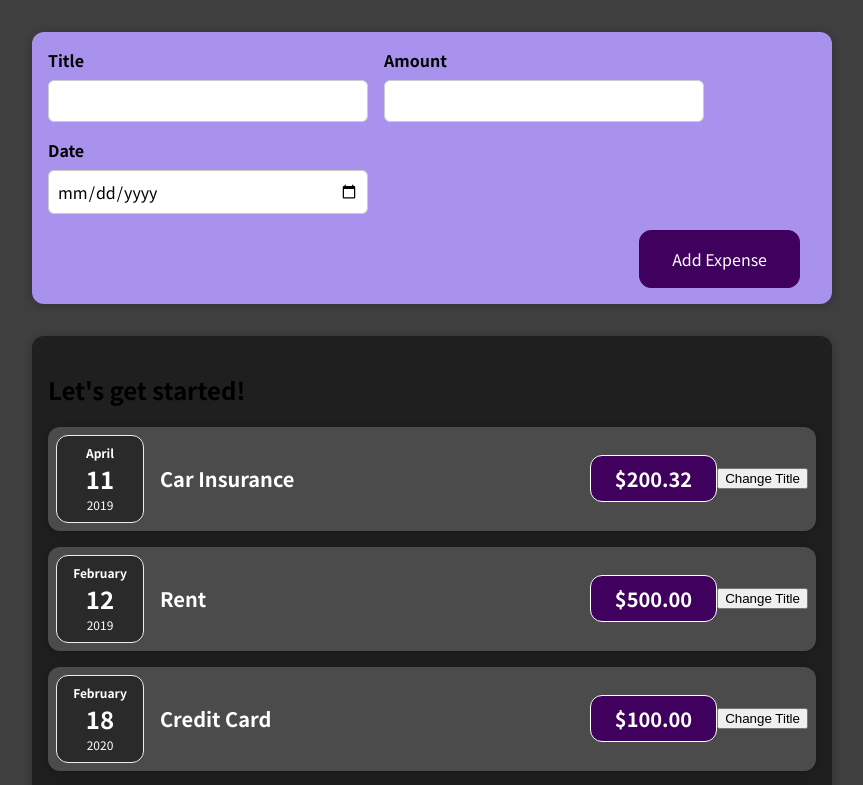
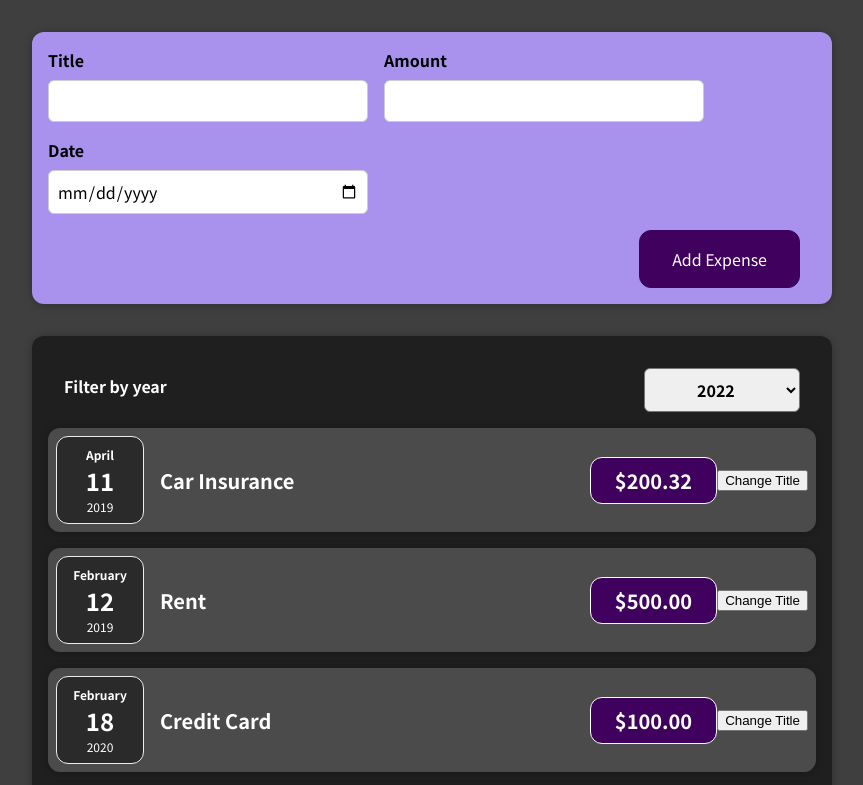
Before and after one commit to angeldeniz11235/udemy-react-basics-components, a React (Create React App) app: page / in a window 1280 px wide. Shown: the top 785 px of the page, without its empty margins (208-1071 px from the left). Built offline with nearby package versions, Linux system fonts and the light colour scheme.

Commit message:
assignment 2 mostly done

```diff
--- a/src/components/Expenses/Expenses.js
+++ b/src/components/Expenses/Expenses.js
@@ -1,11 +1,23 @@
-import ExpenseItem from './ExpenseItem';
-import Card from '../UI/Card';
-import './Expenses.css';
+import ExpenseItem from "./ExpenseItem";
+import Card from "../UI/Card";
+import "./Expenses.css";
+import ExpensesFilter from "../ExpensesFilter/ExpensesFilter";
+import {useState} from "react";
 
 function Expenses(props) {
+  const changeFilterYear = year => {
+    console.log(year);
+    setFilterYear(year);
+  }
+
+  const [enteredFilterYear, setFilterYear] = useState('');
+
   return (
+    <div>
+      <h2>{enteredFilterYear}</h2>
       <Card className="expenses">
-      <h2>Let's get started!</h2>
+        <ExpensesFilter onChangeFilterYear={changeFilterYear} />
+
         <ExpenseItem
           title={props.expenses[0].title}
           amount={props.expenses[0].amount}
@@ -27,6 +39,7 @@ function Expenses(props) {
           date={props.expenses[3].date}
         />
       </Card>
+    </div>
   );
 }
 
--- a/src/components/ExpensesFilter/ExpensesFilter.js
+++ b/src/components/ExpensesFilter/ExpensesFilter.js
@@ -1,13 +1,17 @@
 import React from 'react';
-
 import './ExpensesFilter.css';
 
-const ExpensesFilter = () => {
+const ExpensesFilter = (props) => {
+
+  const selectChangeHandler = (event) => {
+    props.onChangeFilterYear(event.target.value);
+  };
+
   return (
     <div className='expenses-filter'>
       <div className='expenses-filter__control'>
         <label>Filter by year</label>
-        <select>
+        <select onChange={selectChangeHandler} >
           <option value='2022'>2022</option>
           <option value='2021'>2021</option>
           <option value='2020'>2020</option>
```
Also changed, not shown: 1 other file (tests, documents, lock files or other folders). Lines whose indentation alone changed are shown as unchanged.
